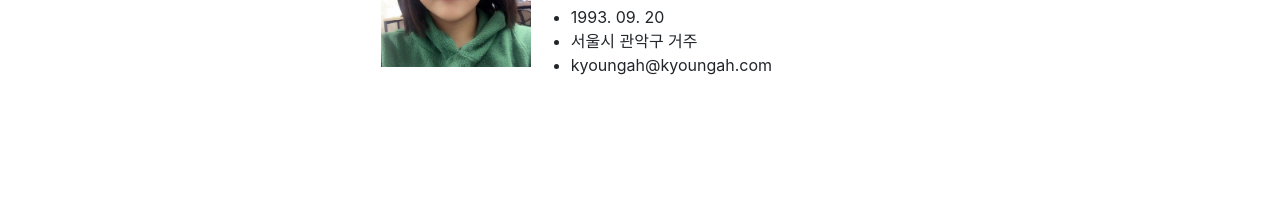
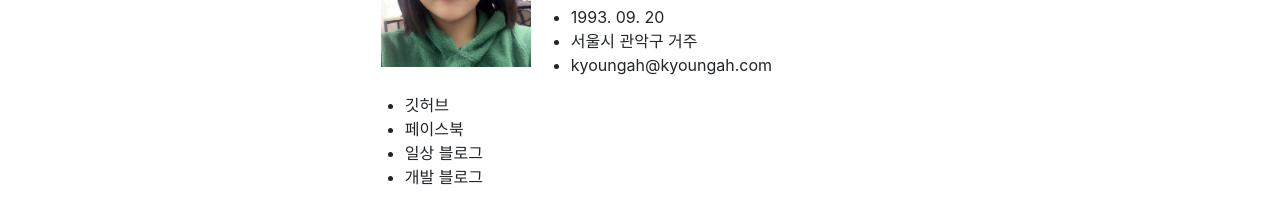
Before and after one commit to partyKyoung/portfolio, a plain HTML site: page index.html in a window 1280 px wide. Shown: the part 153-376 px from the top of the page. Drawn offline with nearby package versions, Linux system fonts and the light colour scheme.

Commit message:
소셜 추가

```diff
--- a/index.html
+++ b/index.html
@@ -28,6 +28,12 @@
         <li>서울시 관악구 거주</li>
         <li>kyoungah@kyoungah.com</li>
       </ul>
+      <ul>
+        <li>깃허브</li>
+        <li>페이스북</li>
+        <li>일상 블로그</li>
+        <li>개발 블로그</li>
+      </ul>
     </div>
     </div>
     <div class="section">
```
